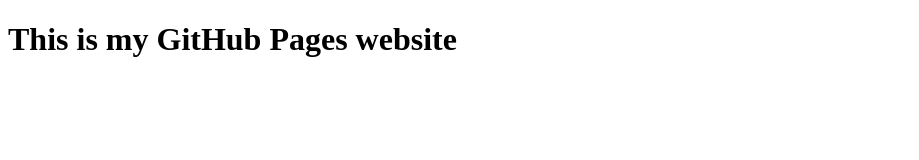
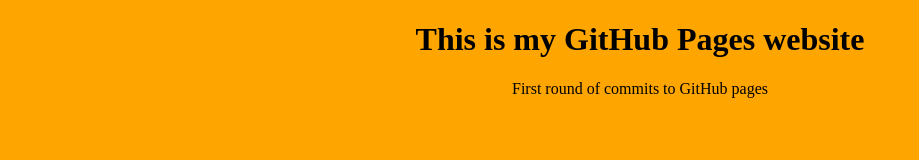
Before and after one commit to chanceyhill/chanceyhill.github.io, a plain HTML site: page index.html in a window 1280 px wide. Shown: the whole page, without its empty margins (0-919 px from the left). Drawn offline with Linux system fonts and the light colour scheme.

Commit message:
Added Background color

```diff
--- a/index.html
+++ b/index.html
@@ -1,11 +1,18 @@
 <!DOCTYPE html>
 <html land="en">
     <head>
-        <title>
-            My Site!
-        </title>
+        <title>My Site</title>
+        <style>
+            body {
+                background-color: orange;
+                text-align: center;
+            }
+        </style>
     </head>
     <body>
         <h1>This is my GitHub Pages website</h1>
+        <div>
+            First round of commits to GitHub pages
+        </div>
     </body>
 </html>
```
